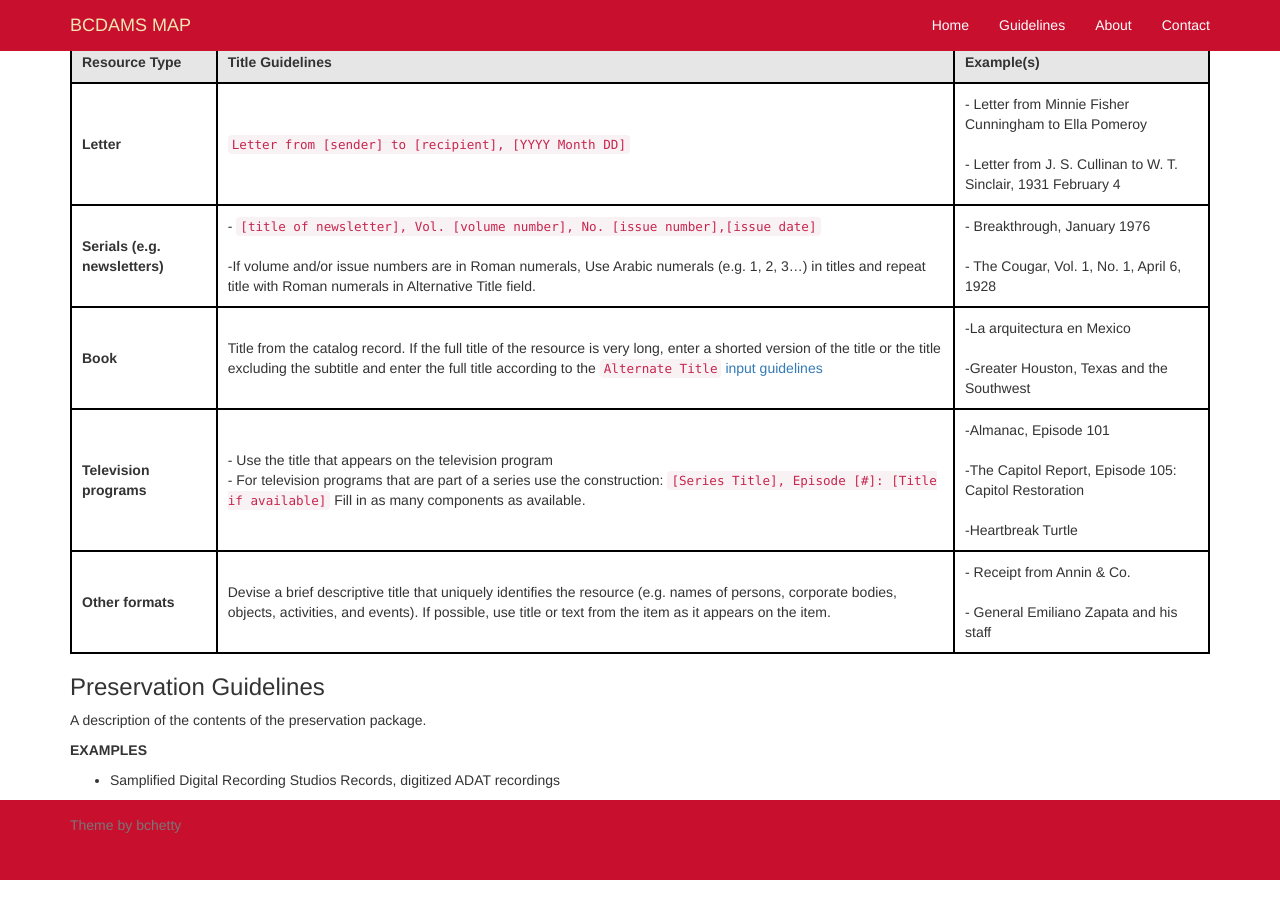
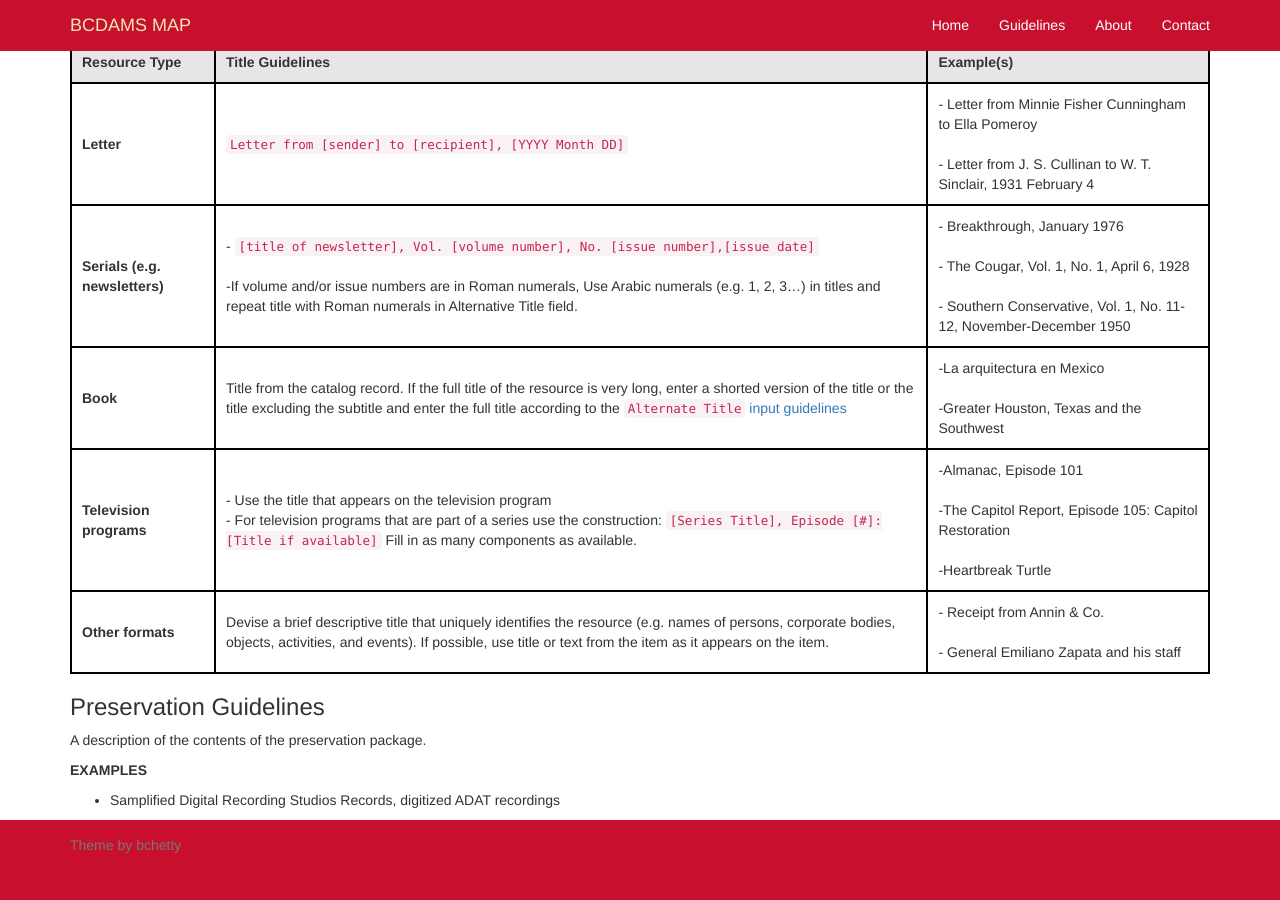
Before and after one commit to uhlibraries-digital/bcdams-map, a Jekyll site: the page built from guidelines/title.md, in a window 1280 px wide and 900 px high, scrolled down 560 px. Built offline with Jekyll 4.4.1, drawn with Linux system fonts in a browser that asks for light colours; nearby versions of some CDN libraries; comment, search, counter and statistics services are not loaded.

Commit message:
update title guidelines

```diff
--- a/guidelines/title.md
+++ b/guidelines/title.md
@@ -24,7 +24,7 @@ __Capitalization:__
 Resource Type | Title Guidelines | Example(s)
 --------------|------------------|-----------
 __Letter__ | `Letter from [sender] to [recipient], [YYYY Month DD]` | - Letter from Minnie Fisher Cunningham to Ella Pomeroy <br /> <br /> - Letter from J. S. Cullinan to W. T. Sinclair, 1931 February 4
-__Serials (e.g. newsletters)__ |- `[title of newsletter], Vol. [volume number], No. [issue number],[issue date]` <br /> <br /> -If volume and/or issue numbers are in Roman numerals, Use Arabic numerals (e.g. 1, 2, 3...) in titles and repeat title with Roman numerals in Alternative Title field. | - Breakthrough, January 1976 <br /> <br /> - The Cougar, Vol. 1, No. 1, April 6, 1928
+__Serials (e.g. newsletters)__ |- `[title of newsletter], Vol. [volume number], No. [issue number],[issue date]` <br /> <br /> -If volume and/or issue numbers are in Roman numerals, Use Arabic numerals (e.g. 1, 2, 3...) in titles and repeat title with Roman numerals in Alternative Title field. | - Breakthrough, January 1976 <br /> <br /> - The Cougar, Vol. 1, No. 1, April 6, 1928 <br /> <br /> - Southern Conservative, Vol. 1, No. 11-12, November-December 1950
 __Book__ | Title from the catalog record. If the full title of the resource is very long, enter a shorted version of the title or the title excluding the subtitle and enter the full title according to the `Alternate Title` [input guidelines](https://vocab.lib.uh.edu/bcdams-map/guidelines/alternative)  | -La arquitectura en Mexico <br /> <br /> -Greater Houston, Texas and the Southwest
 __Television programs__ | - Use the title that appears on the television program <br /> - For television programs that are part of a series use the construction: `[Series Title], Episode [#]: [Title if available]` Fill in as many components as available. | -Almanac, Episode 101 <br /> <br /> -The Capitol Report, Episode 105: Capitol Restoration <br /> <br /> -Heartbreak Turtle
 __Other formats__ | Devise a brief descriptive title that uniquely identifies the resource (e.g. names of persons, corporate bodies, objects, activities, and events). If possible, use title or text from the item as it appears on the item. | - Receipt from Annin & Co. <br /> <br /> - General Emiliano Zapata and his staff
```
